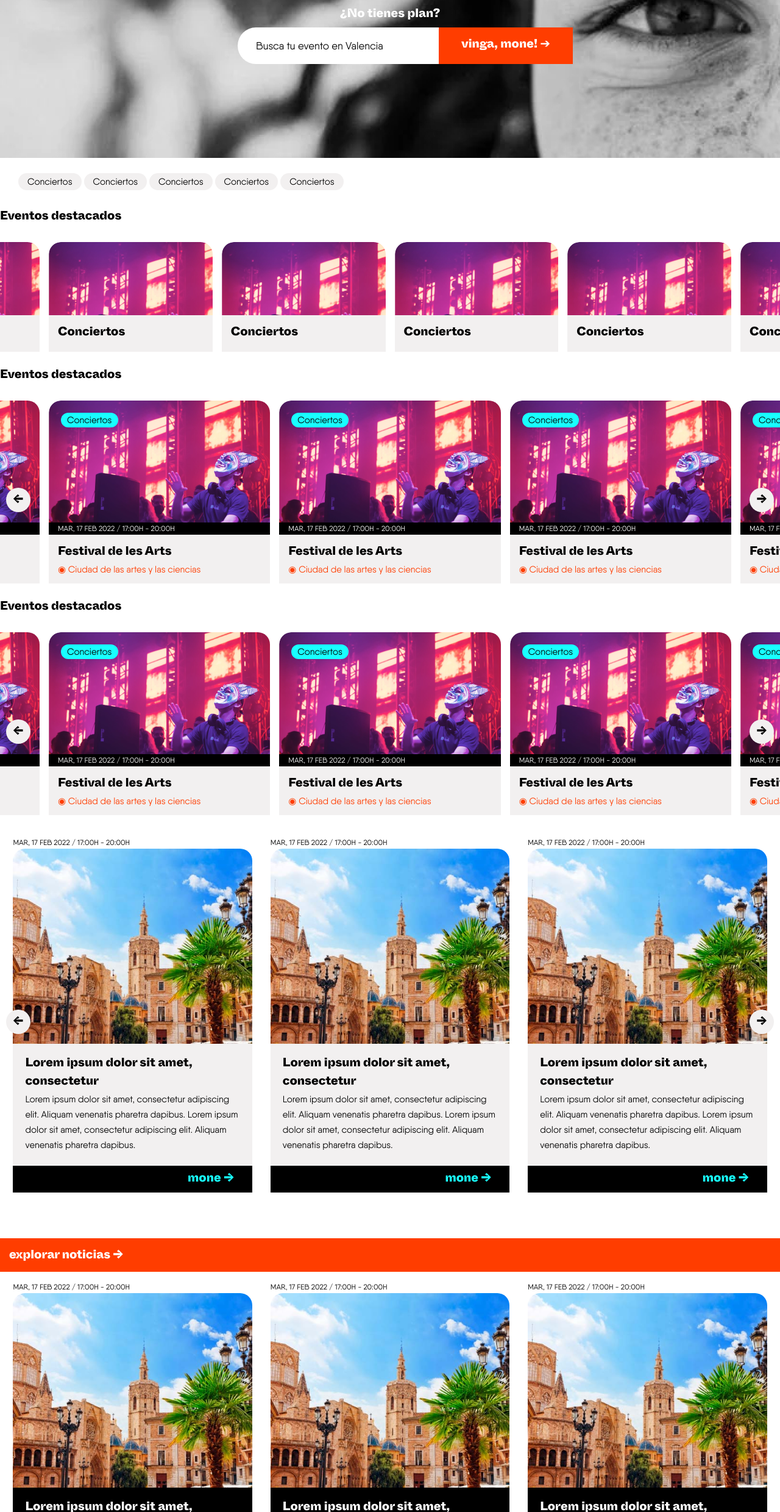
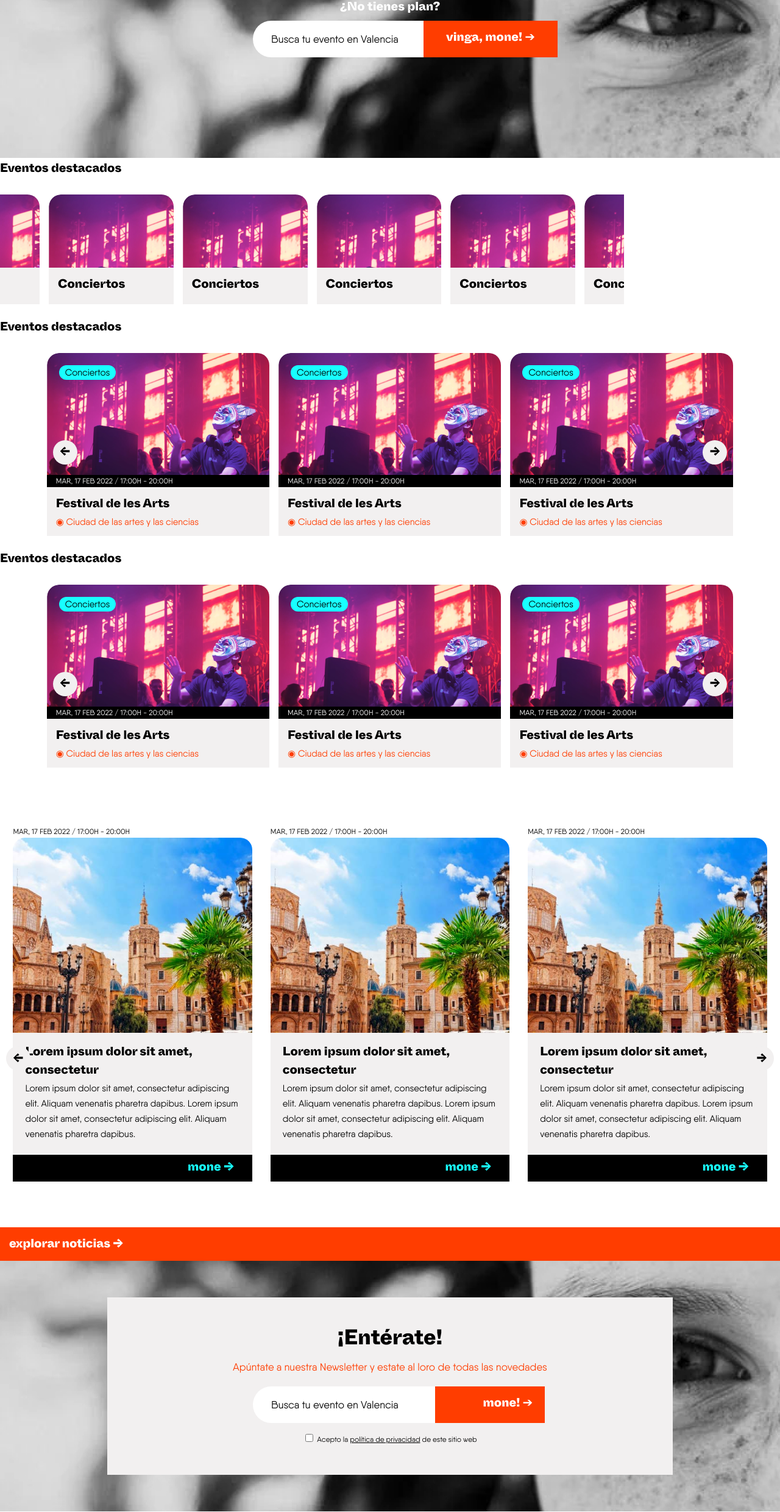
Before and after one commit to Laupagom/Project-Mone-Cultural-Agenda, a website: page index.html in a window 1280 px wide. Shown: the part 141-2621 px from the top of the page at 61% size. Drawn offline with nearby package versions, Linux system fonts and the light colour scheme; files whose address does not match are found by name.

Commit message:
newsletter-final

```diff
--- a/index.html
+++ b/index.html
@@ -19,11 +19,7 @@
                     onmouseover="this.src='resources/logo/logo-hover-mone-eventos-en-valencia.png'"
                     onmouseout="this.src='resources/logo/logo-mone-eventos-en-valencia.png'"
                     />
-                <a class="btn__header--search--link" href="buscador.html">
-                    <button href="buscador.html" class="btn__header--search" type="button">
-                            Busca un evento en Valencia
-                    </button>
-                </a>
+
                 <section class="menu__links">
                     <a href="#">Eventos</a>
                     <a href="#">Noticias</a>
@@ -70,13 +66,6 @@
         </div>
     </header>
     <main >
-        <div class="content__widht">
-            <a class="btn__tag" href="#">Conciertos</a>
-            <a class="btn__tag" href="#">Conciertos</a>
-            <a class="btn__tag" href="#">Conciertos</a>
-            <a class="btn__tag" href="#">Conciertos</a>
-            <a class="btn__tag" href="#">Conciertos</a>
-        </div>
 
         <!-- Swiper category events-->
         <div><h3>Eventos destacados</h3></div>
@@ -190,10 +179,8 @@
                     </div>
                 </a>
             </section>
+        </div>
 
-
-
-        </div>
         <div class="swiper-button-next"><h3 class="swiper__arrow">→</h3></div>
         <div class="swiper-button-prev"><h3 class="swiper__arrow">←</h3></div>
         </div>
@@ -480,6 +467,24 @@
         </section>
         <div class="btn__cta--orange--left"><a class="btn__cta--white" href=""><h3>explorar noticias →</h3></a></div>
 
+        <!--newsletter-->
+
+        <section class="newsletter grid">
+            <div class="newsletter__content grid__cell--80">
+                <h2 class="newsletter__claim">¡Entérate!</h2>
+                <p class="newsletter__claim2">Apúntate a nuestra Newsletter y estate al loro de todas las novedades</p>
+                <section class="newsletter__input">
+                        <div class="search__container">
+                          <input type="text" class="search__input" placeholder="Busca tu evento en Valencia">
+                          <input type="button" value="mone! ➔" class="search__btn--newsletter ">
+                        </div>
+                        <label class="newsletter__policity"><input type="checkbox" id="cbox1" value="first_checkbox"> Acepto la <a class="newsletter__policity--link" href="#"> política de privacidad</a> de este sitio web</label><br>
+
+                    </section>
+
+                </section>
+            </div>
+        </section>
 
         <!--new2-->
         <section class="content__widht--new grid">
@@ -524,22 +529,7 @@
             </div>
         </section>
 
-        <!--newsletter-->
 
-        <section class="newsletter grid">
-            <div class="newsletter__content grid__cell--80">
-                <h2 class="newsletter__claim">¡Entérate!</h2>
-                <h4 class="newsletter__claim2">Apúntate a nuestra Newsletter y estate al loro de todas las novedades</h4>
-                <section class="newsletter__input">
-                        <div class="search__container">
-                          <input type="text" class="search__input" placeholder="Busca tu evento en Valencia">
-                          <input type="button" value="mone! ➔" class="search__btn">
-                        </div>
-                    </section>
-
-                </section>
-            </div>
-        </section>
 
 
 
--- a/scss/htmlelements/_search.scss
+++ b/scss/htmlelements/_search.scss
@@ -16,6 +16,7 @@
     }
 
     &__container {
+        padding-bottom: $padding-small;
         position: relative;
         &--searcher {
             padding: 60px;
@@ -26,7 +27,7 @@
     }
 
     &__input {
-        width: 500px;
+        width: 450px;
         border: none;
         background: $colorWhite;
         padding: 20px 30px;
@@ -38,7 +39,7 @@
 
         @media all and (max-width: 550px) {
             border-radius: 0px;
-            width: 350px;
+            width: 300px;
         }
         ::-webkit-input-placeholder { /* Chrome/Opera/Safari */
             color: $colorBlack;
@@ -96,6 +97,34 @@
             padding-right: 20px;
         }
 
+        &--newsletter {
+            position: absolute;
+            right: 60px;
+            cursor: pointer;
+            color: $colorWhite;
+            background: $colorOrange;
+                &:hover {
+                    background-color: $colorBlack;
+                }
+            border: 0px;
+            width: 180px;
+            height: 60px;
+            border-radius: 0px;
+            text-align: right;
+            padding-right: 20px;
+            @include font-style (whyte, 20px, 0px);
+            @media all and (max-width: 550px) {
+                margin-bottom: 30px;
+                width: 300px;
+                top: 64px;
+                position: unset;
+                right: 0px;
+                text-align: right;
+                padding-right: 20px;
+        }
+
+        }
+
     }
 
     &__subtitulo {
--- a/scss/layout/_newsletter.scss
+++ b/scss/layout/_newsletter.scss
@@ -1,6 +1,11 @@
 .newsletter {
     background-image: url(../../resources/img/rectangle-331.jpeg);
     padding: 60px;
+
+    @media all and (max-width: 760px) {
+        padding: 30px;
+    }
+
     text-align: center;
     display: flex;
 
@@ -15,9 +20,30 @@
 
     &__content {
         background-color: $colorGrey;
+        width: 100%;
+        margin-left: auto;
+        margin-right: auto;
+        padding: 15px;
     }
 
     &__input {
         width:70%;
+        margin-left: auto;
+        margin-right: auto;
+        padding-bottom: $unit-medium;
+    }
+
+    &__policity {
+        margin-top: 30px;
+        color: $colorBlack;
+        @include font-style (qanelasRegular, 12px, 25px);
+
+        &--link {
+            color: $colorBlack;
+
+            &:hover {
+                color: $colorOrange;
+            }
+        }
     }
 }
--- a/scss/layout/_slider.scss
+++ b/scss/layout/_slider.scss
@@ -34,12 +34,12 @@
 }
 
 .swiper {
-    padding: 0px 80px;
+    padding: 0px 0px;
     @media all and (max-width: 1279px) {
         padding: 0px 55px;
     }
     overflow: hidden;
-    width: 100%;
+    width: 88%;
 }
 
 .swiper2 {
@@ -48,7 +48,7 @@
         padding: 0px 55px;
     }
     overflow: hidden;
-    width: 100%;
+    width: 80%;
 }
 
 
--- a/scss/site/_site.scss
+++ b/scss/site/_site.scss
@@ -33,6 +33,7 @@ img {
       max-width: 1290px;
       margin-left: auto;
       margin-right: auto;
+      padding-top: 60px;
     }
 }
 
```
Also changed, not shown: page-event.html (+9 -0 lines), css/style.css.
